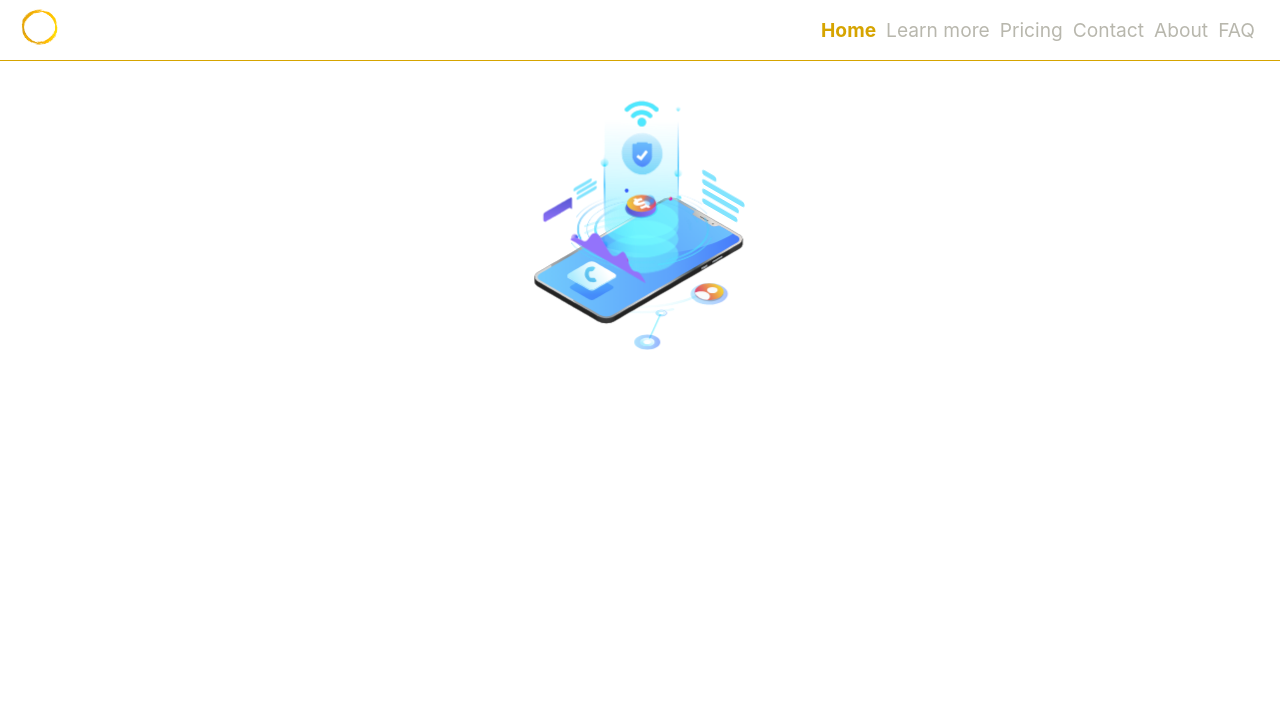
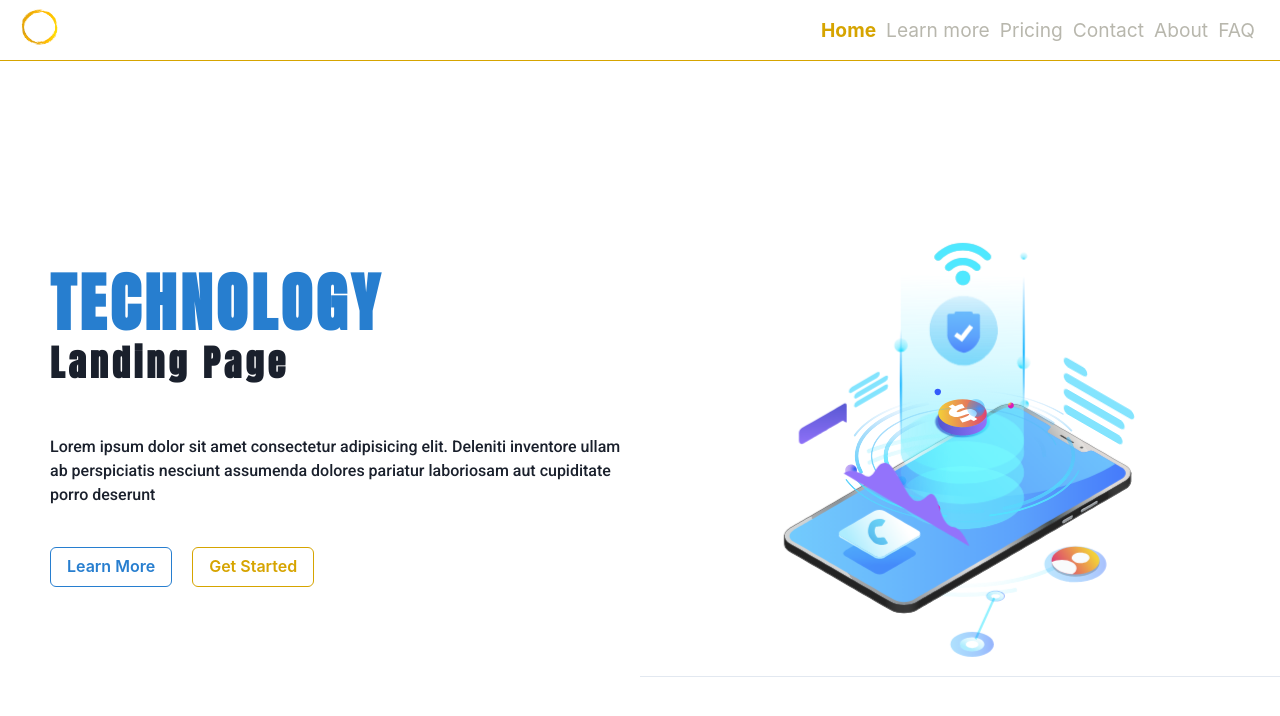
Before and after one commit to b-haytham/nextjs-landing-page, a Next.js app: page / in a window 1280 px wide. Shown: the top 716 px of the page. Built offline with nearby package versions, Linux system fonts and the light colour scheme.

Commit message:
Layout and Landing Components

```diff
--- /dev/null
+++ b/components/Landing.tsx
@@ -0,0 +1,76 @@
+import { Box, Button, Flex, Heading, Text } from "@chakra-ui/react";
+import { Player } from "@lottiefiles/react-lottie-player";
+import React from "react";
+
+interface LandingProps {}
+
+const Landing: React.FC<LandingProps> = () => {
+	return (
+		<Flex minHeight="calc(100vh - 70px)" justifyContent="center">
+			<Box flex="1">
+				<Flex
+					flexDirection="column"
+					justifyContent="center"
+					h="100%"
+					paddingLeft={50}
+				>
+					<Box marginBottom={50}>
+						<Heading
+							fontFamily="Anton, sans-serif"
+							letterSpacing={4}
+							color="#277ecf"
+							fontSize="4rem"
+						>
+							TECHNOLOGY
+						</Heading>
+						<Heading
+							fontFamily="Anton, sans-serif"
+							letterSpacing={4}
+						>
+							Landing Page
+						</Heading>
+					</Box>
+					<Box>
+						<Text
+							fontFamily="Roboto, sans-serif"
+							fontWeight="500"
+							marginBottom={10}
+						>
+							Lorem ipsum dolor sit amet consectetur adipisicing
+							elit. Deleniti inventore ullam ab perspiciatis
+							nesciunt assumenda dolores pariatur laboriosam aut
+							cupiditate porro deserunt
+						</Text>
+					</Box>
+					<Flex>
+						<Button
+							variant="outline"
+							colorScheme="#277ecf"
+							color="#277ecf"
+							marginRight={5}
+						>
+							Learn More
+						</Button>
+						<Button
+							variant="outline"
+							colorScheme="#d6a400"
+							color="#d6a400"
+						>
+							Get Started
+						</Button>
+					</Flex>
+				</Flex>
+			</Box>
+			<Box flex="1" borderBottomWidth={1} alignSelf="center">
+				<Player
+					autoplay
+					loop
+					src="/mobile-technology-animation.json"
+					style={{ height: "500px" }}
+				/>
+			</Box>
+		</Flex>
+	);
+};
+
+export default Landing;
--- /dev/null
+++ b/components/Layout.tsx
@@ -0,0 +1,14 @@
+import NavBar from "./navbar/NavBar";
+
+interface LayoutProps {}
+
+const Layout: React.FC<LayoutProps> = ({ children }) => {
+	return (
+		<div id="page-wrap">
+			<NavBar />
+			{children}
+		</div>
+	);
+};
+
+export default Layout;
--- a/pages/_app.tsx
+++ b/pages/_app.tsx
@@ -10,6 +10,7 @@ import { ThemeType } from "../context/theme";
 
 import { ThemeContext } from "../context/ThemeContext";
 import SideBar from "../components/navbar/SideBar";
+import Layout from "../components/Layout";
 
 function MyApp({ Component, pageProps }) {
 	const [theme, setTheme] = useState<"DARK" | "LIGHT">("LIGHT");
@@ -23,7 +24,9 @@ function MyApp({ Component, pageProps }) {
 			<SideBar />
 			<ChakraProvider theme={chakraTheme}>
 				<ThemeContext.Provider value={{ theme, toggleTheme }}>
-					<Component {...pageProps} />
+					<Layout>
+						<Component {...pageProps} />
+					</Layout>
 				</ThemeContext.Provider>
 			</ChakraProvider>
 		</div>
--- a/pages/index.tsx
+++ b/pages/index.tsx
@@ -1,19 +1,23 @@
-import NavBar from "../components/navbar/NavBar";
+import classes from "../styles/Home.module.css";
 
-import { Player, Controls } from "@lottiefiles/react-lottie-player";
-import { useMediaQuery } from "@chakra-ui/react";
+import { Player } from "@lottiefiles/react-lottie-player";
+import {
+	Box,
+	Flex,
+	Heading,
+	useMediaQuery,
+	Spacer,
+	Text,
+	Button,
+} from "@chakra-ui/react";
+import Landing from "../components/Landing";
 
 export default function Home() {
+	const [isLargerThan764] = useMediaQuery("(min-width: 764px)");
+
 	return (
-		<div id="page-wrap">
-			<NavBar />
-			<Player
-				autoplay
-				loop
-				src="/mobile-technology-animation.json"
-				style={{ height: "300px", width: "300px" }}
-			/>
-			<div style={{ height: 400 }} />
-		</div>
+		<>
+			<Landing />
+		</>
 	);
 }
--- /dev/null
+++ b/styles/Home.module.css
@@ -0,0 +1,13 @@
+@media only screen and (min-width: 764px) {
+	.homeLanding {
+		flex-direction: row;
+		background-color: red;
+		justify-content: space-between;
+	}
+}
+
+.homeLanding {
+	display: flex;
+	flex-direction: column;
+	justify-content: center;
+}
```
